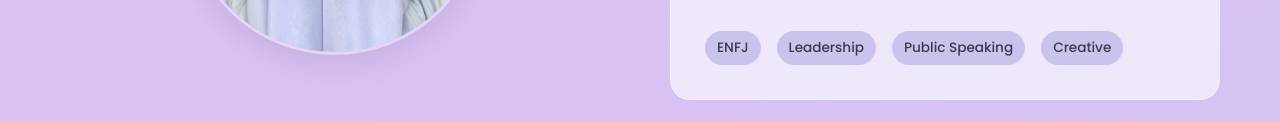
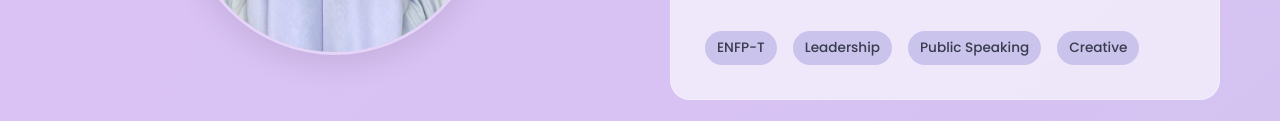
Before and after one commit to Arkenfio/cust-1-hasna, a plain HTML site: page index.html in a window 1280 px wide. Shown: the part 1170-1291 px from the top of the page. Drawn offline with nearby package versions, Linux system fonts and the light colour scheme.

Commit message:
EDIT TEKS

```diff
--- a/index.html
+++ b/index.html
@@ -106,7 +106,7 @@
                            <br>Education : Vocational High School PUSTEK 2023-2026
                         </p>
                         <div class="badges">
-                            <span class="badge">ENFJ</span>
+                            <span class="badge">ENFP-T</span>
                             <span class="badge">Leadership</span>
                             <span class="badge">Public Speaking</span>
                             <span class="badge">Creative</span>
```
Also changed, not shown: indo.html (+1 -1 lines).
